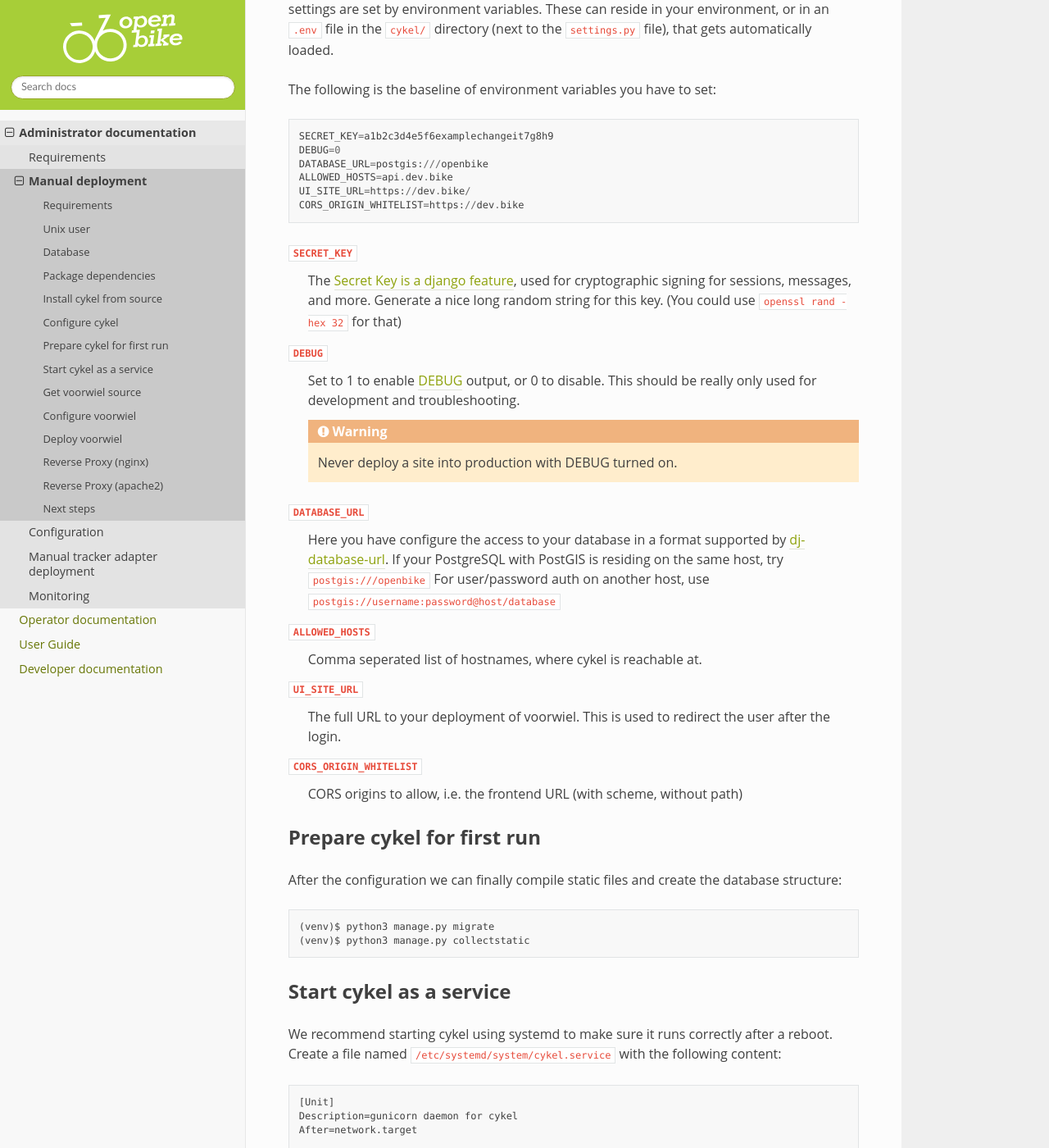
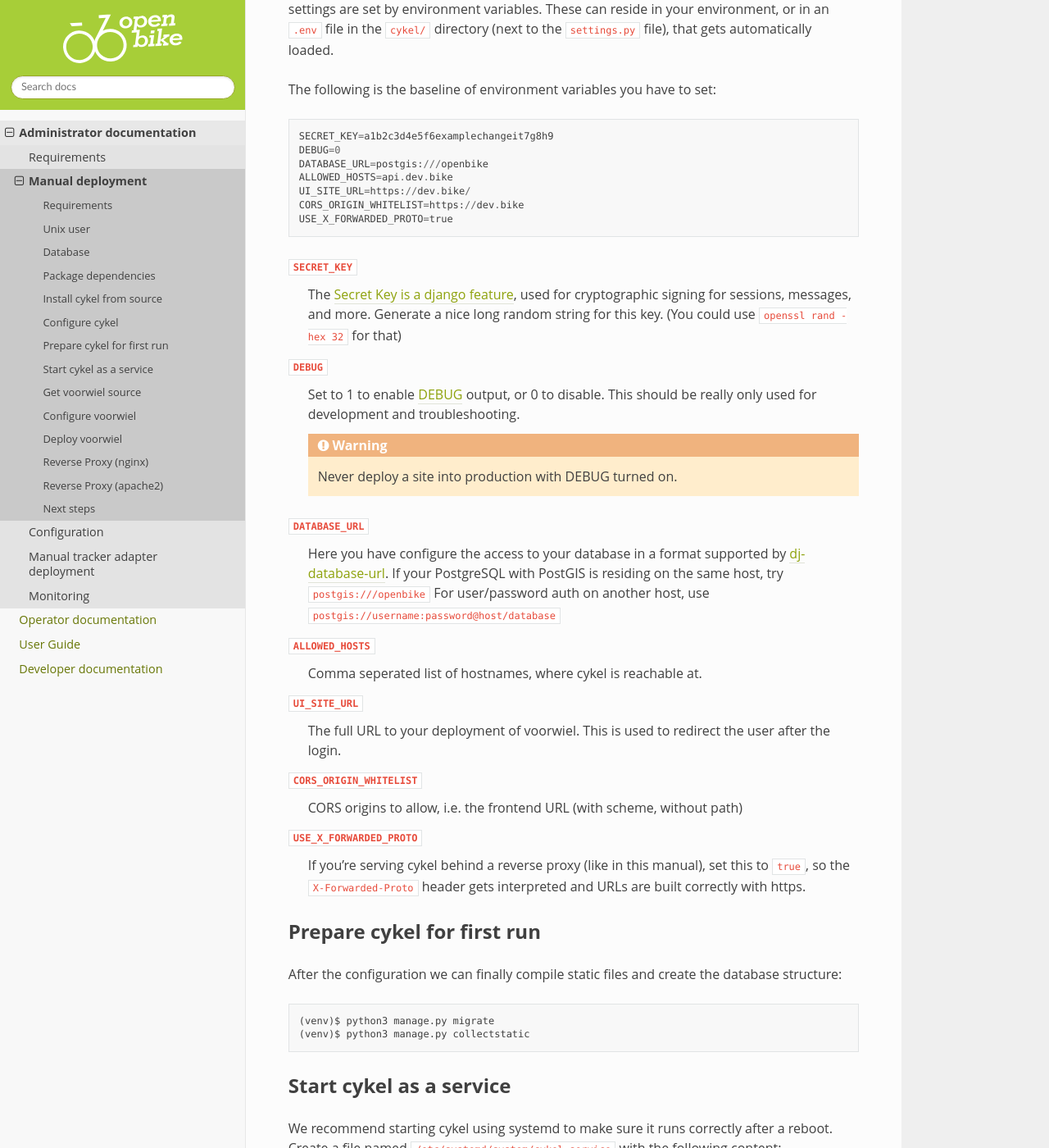
Before and after one commit to transportkollektiv/openbike, a Sphinx documentation site: the page built from docs/administrator/installation/manual.rst, in a window 1280 px wide and 1400 px high, scrolled down 2356 px. Shown: the whole window at 82% size. Built offline with Sphinx 7.4.7 and the Read the Docs theme 2.0.0, drawn with Linux system fonts in a browser that asks for light colours; pages that are not in the unit, such as notebooks, are missing from menus.

Commit message:
docs: add USE_X_FORWARDED_PROTO

```diff
--- a/docs/administrator/installation/manual.rst
+++ b/docs/administrator/installation/manual.rst
@@ -93,6 +93,7 @@ The following is the baseline of environment variables you have to set:
     ALLOWED_HOSTS=api.dev.bike
     UI_SITE_URL=https://dev.bike/
     CORS_ORIGIN_WHITELIST=https://dev.bike
+    USE_X_FORWARDED_PROTO=true
 
 
 ``SECRET_KEY``
@@ -114,6 +115,9 @@ The following is the baseline of environment variables you have to set:
 
 ``CORS_ORIGIN_WHITELIST``
     CORS origins to allow, i.e. the frontend URL (with scheme, without path)
+
+``USE_X_FORWARDED_PROTO``
+    If you're serving cykel behind a reverse proxy (like in this manual), set this to ``true``, so the ``X-Forwarded-Proto`` header gets interpreted and URLs are built correctly with https.
 
 Prepare cykel for first run
 ---------------------------
```
